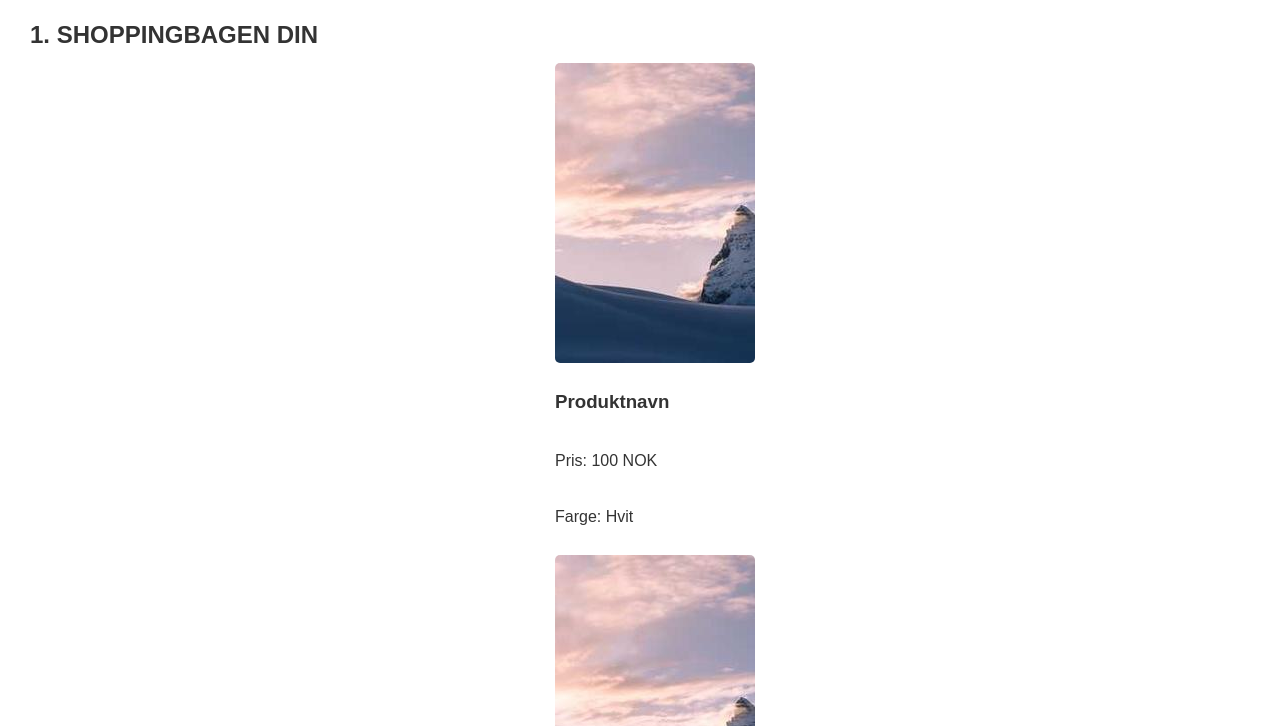
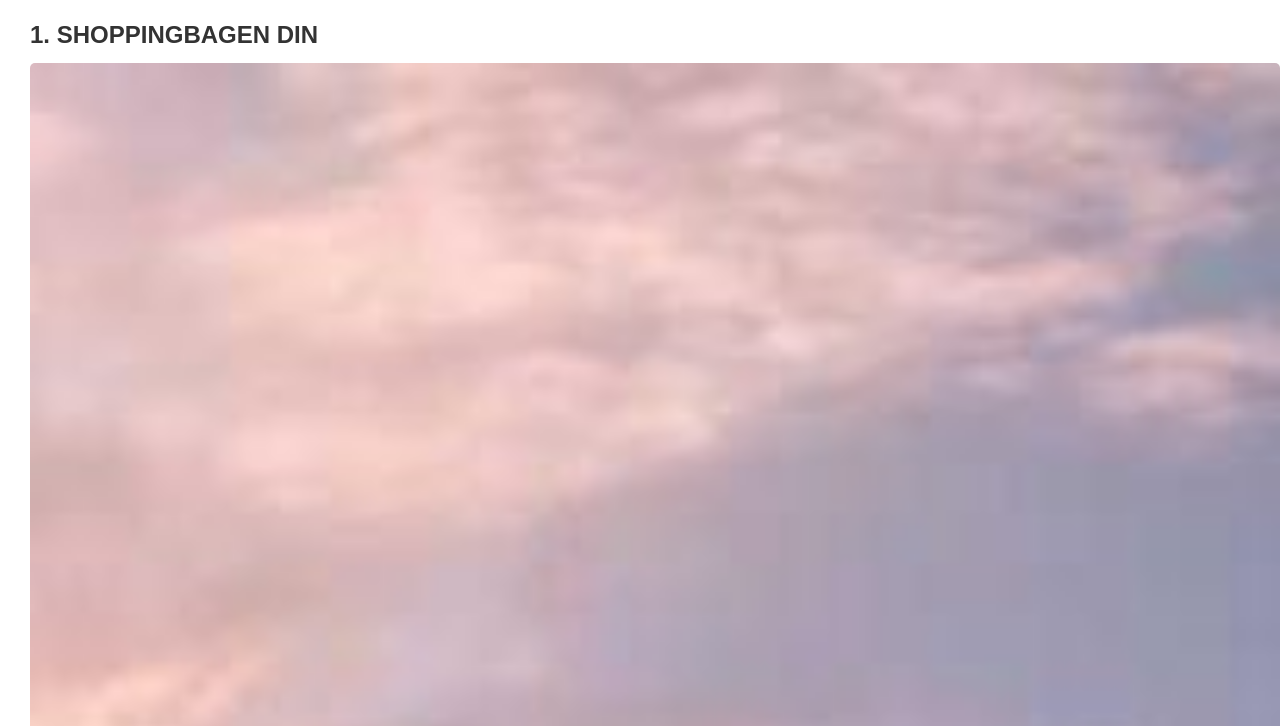
Before and after one commit to raydaysay/Eksamen-29.11-webu, a plain HTML site: page Eksamen 29.11/checkout.html in a window 1280 px wide. Shown: the part 454-1180 px from the top of the page. Drawn offline with Linux system fonts and the light colour scheme.

Commit message:
endret for 100% bredde

```diff
--- a/Eksamen 29.11/CSS/styles.css
+++ b/Eksamen 29.11/CSS/styles.css
@@ -291,10 +291,6 @@ h1, h2, h3 {
 }
 
 .produkt-kort {
-    display: flex;
-    flex-direction: column;
-    align-items: center;
-    gap: 10px;
     margin-bottom: 20px;
     border-bottom: 1px solid #ccc;
     padding-bottom: 10px;
```
